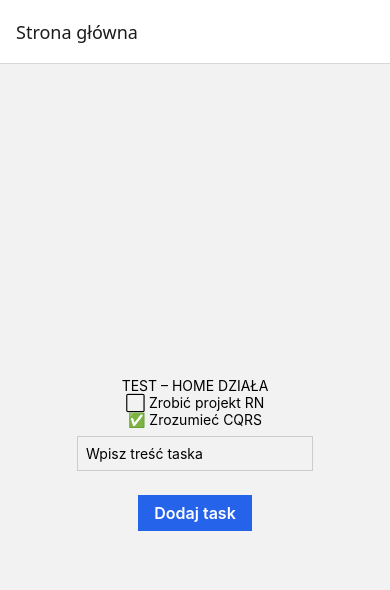
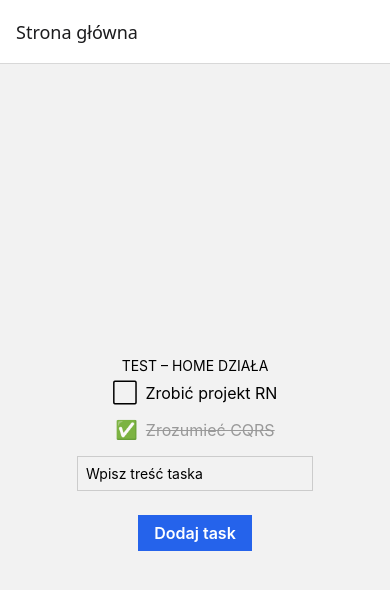
Before and after one commit to leciej/Mobilki, a React Native app: screen /Home in a window 390 px wide. Shown: the top 590 px of the page. Built offline with nearby package versions, Linux system fonts and the light colour scheme.

Commit message:
CQRS: toggleTask command and TaskItem interaction

```diff
--- /dev/null
+++ b/src/components/TaskItem.tsx
@@ -0,0 +1,39 @@
+import React from 'react';
+import { Pressable, Text, StyleSheet } from 'react-native';
+import type { Task } from '../features/tasks/queries';
+
+type Props = {
+  task: Task;
+  onPress: (id: string) => void;
+};
+
+export function TaskItem({ task, onPress }: Props) {
+  return (
+    <Pressable onPress={() => onPress(task.id)} style={styles.container}>
+      <Text style={styles.checkbox}>{task.completed ? '✅' : '⬜'}</Text>
+
+      <Text style={[styles.title, task.completed && styles.completed]}>
+        {task.title}
+      </Text>
+    </Pressable>
+  );
+}
+
+const styles = StyleSheet.create({
+  container: {
+    flexDirection: 'row',
+    alignItems: 'center',
+    paddingVertical: 8,
+  },
+  checkbox: {
+    marginRight: 8,
+    fontSize: 18,
+  },
+  title: {
+    fontSize: 16,
+  },
+  completed: {
+    textDecorationLine: 'line-through',
+    color: '#999',
+  },
+});
--- a/src/features/tasks/commands/addTask.ts
+++ b/src/features/tasks/commands/addTask.ts
@@ -18,3 +18,11 @@ export function addTask(title: string): void {
 export function getTasksSnapshot(): Task[] {
   return tasks;
 }
+
+export function toggleTask(id: string): void {
+  tasks = tasks.map(task =>
+    task.id === id
+      ? { ...task, completed: !task.completed }
+      : task
+  );
+}
--- a/src/screens/HomeScreen.tsx
+++ b/src/screens/HomeScreen.tsx
@@ -7,6 +7,8 @@ import { PrimaryButton } from '../components/PrimaryButton';
 import { Card } from '../components/Card';
 import { getTasks, type Task } from '../features/tasks/queries';
 import { addTask } from '../features/tasks/commands';
+import { TaskItem } from '../components/TaskItem';
+import { toggleTask } from '../features/tasks/commands';
 
 type Props = NativeStackScreenProps<RootStackParamList, 'Home'>;
 
@@ -19,15 +21,17 @@ export function HomeScreen() {
     setTasks(getTasks());
     setTitle('');
   };
+  const handleToggleTask = (id: string) => {
+    toggleTask(id);
+    setTasks(getTasks());
+  };
 
   return (
     <SafeAreaView style={styles.container}>
       <Text>TEST – HOME DZIAŁA</Text>
 
       {tasks.map(task => (
-      <Text key={task.id}>
-        {task.completed ? '✅' : '⬜'} {task.title}
-      </Text>
+        <TaskItem key={task.id} task={task} onPress={handleToggleTask} />
       ))}
 
       <TextInput
@@ -47,7 +51,6 @@ export function HomeScreen() {
   );
 }
 
-
 const styles = StyleSheet.create({
   container: {
     flex: 1,
```
Lines whose indentation alone changed are shown as unchanged.
